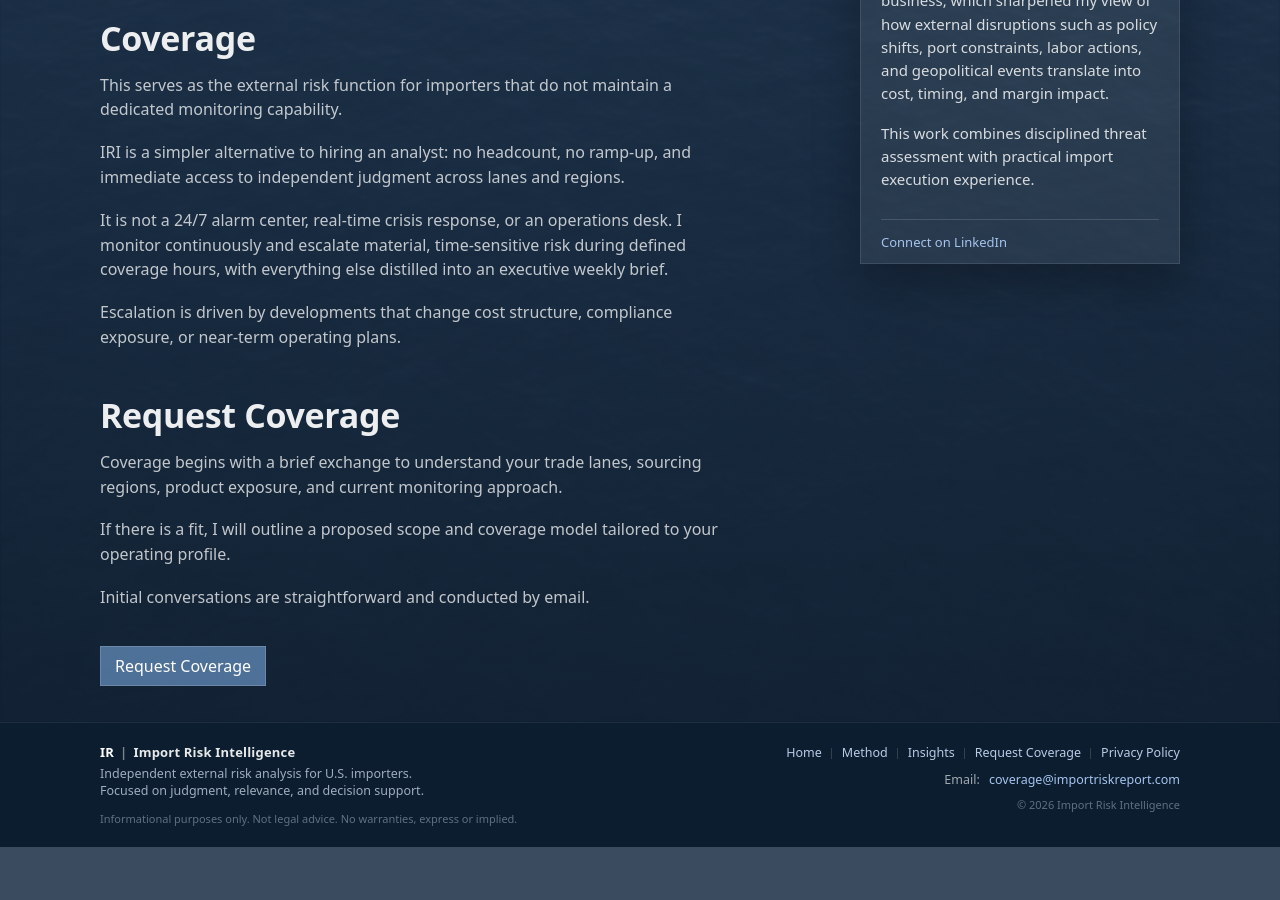
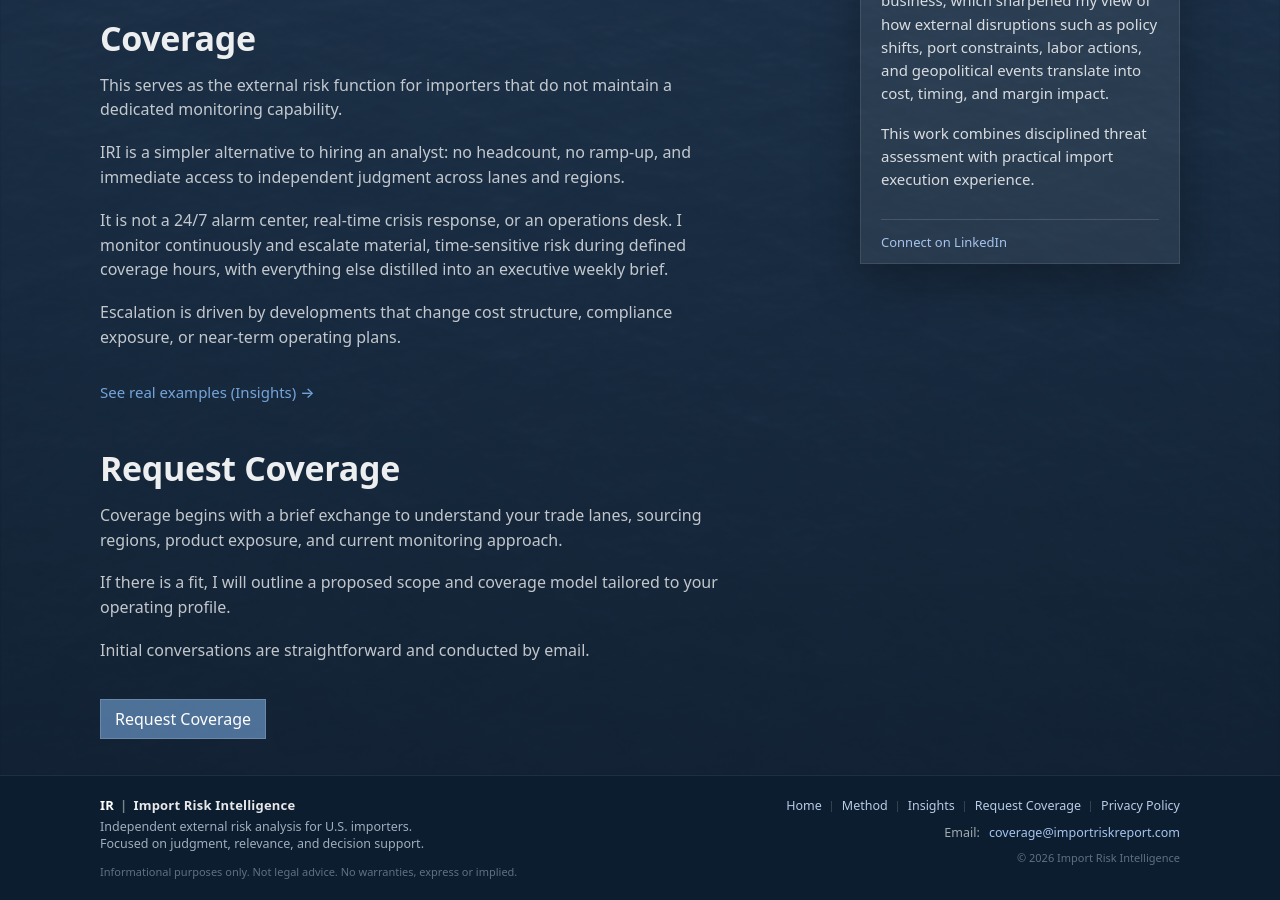
Before and after one commit to importrisk/import-risk-intelligence-site, a Jekyll site: the page built from index.html, in a window 1280 px wide and 900 px high, scrolled down 1295 px. Built offline with Jekyll 4.4.1, drawn with Linux system fonts in a browser that asks for light colours; before the commit the page ends 2142 px from its top, so only the background shows below that.

Commit message:
Update index.html

```diff
--- a/index.html
+++ b/index.html
@@ -128,8 +128,10 @@ description: Independent risk assessment for U.S. importers.
        </p>
 
        <p class="section-text">
-       Escalation is driven by developments that change cost structure, compliance exposure, or near-term operating plans.</p>
+       Escalation is driven by developments that change cost structure, compliance exposure, or near-term operating plans.
+       </p>
 
+       <a class="inline-learn-more" href="/insights">See real examples (Insights) →</a>
       </section>
 
      <section id="request" class="section">
```
